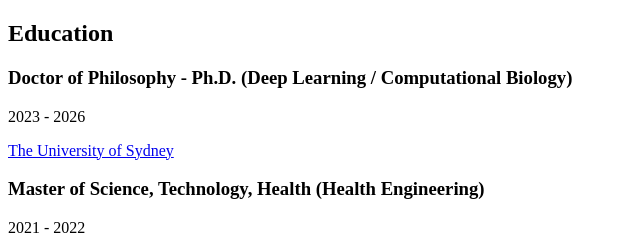
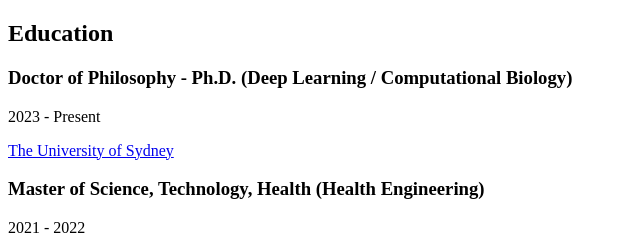
Before and after one commit to manojmw/manojmw.github.io, a plain HTML site: page education.html in a window 1280 px wide. Shown: the top 240 px of the page, 0-640 px from the left. Drawn offline with Linux system fonts and the light colour scheme.

Commit message:
Update education.html

```diff
--- a/education.html
+++ b/education.html
@@ -10,7 +10,7 @@
         <div class="timeline-item">
             <div class="timeline-content">
                 <h3>Doctor of Philosophy - Ph.D. (Deep Learning / Computational Biology)</h3>
-                <p>2023 - 2026</p>
+                <p>2023 - Present</p>
                 <p><a href="https://www.sydney.edu.au" target="_blank" rel="noopener noreferrer">The University of Sydney</a></p>
             </div>
         </div>
```
